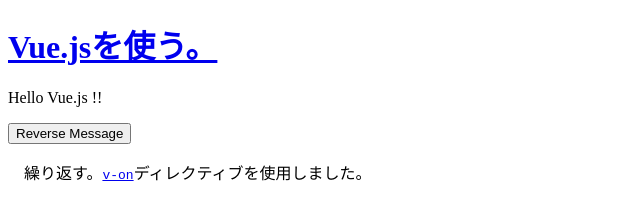
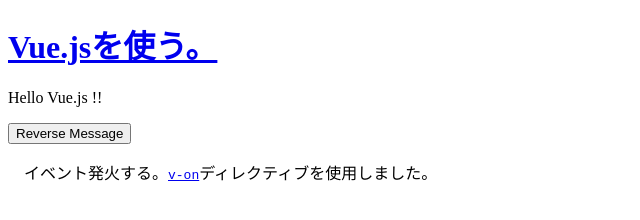
Before and after one commit to ytyaru/JS.Vue.20210119130508, a plain HTML site: page docs/4/index.html in a window 1280 px wide. Shown: the whole page, without its empty margins (0-640 px from the left). Drawn offline with Linux system fonts and the light colour scheme.

Commit message:
mod index.html

```diff
--- a/docs/4/index.html
+++ b/docs/4/index.html
@@ -12,6 +12,6 @@
     <p>{{ message }}</p>
     <button v-on:click="reverseMessage">Reverse Message</button>
 </div>
-<p>　繰り返す。<a href="https://jp.vuejs.org/v2/guide/index.html#%E3%83%A6%E3%83%BC%E3%82%B6%E3%83%BC%E5%85%A5%E5%8A%9B%E3%81%AE%E5%88%B6%E5%BE%A1"><code>v-on</code></a>ディレクティブを使用しました。</p>
+<p>　イベント発火する。<a href="https://jp.vuejs.org/v2/guide/index.html#%E3%83%A6%E3%83%BC%E3%82%B6%E3%83%BC%E5%85%A5%E5%8A%9B%E3%81%AE%E5%88%B6%E5%BE%A1"><code>v-on</code></a>ディレクティブを使用しました。</p>
 </body>
 </html>
```
